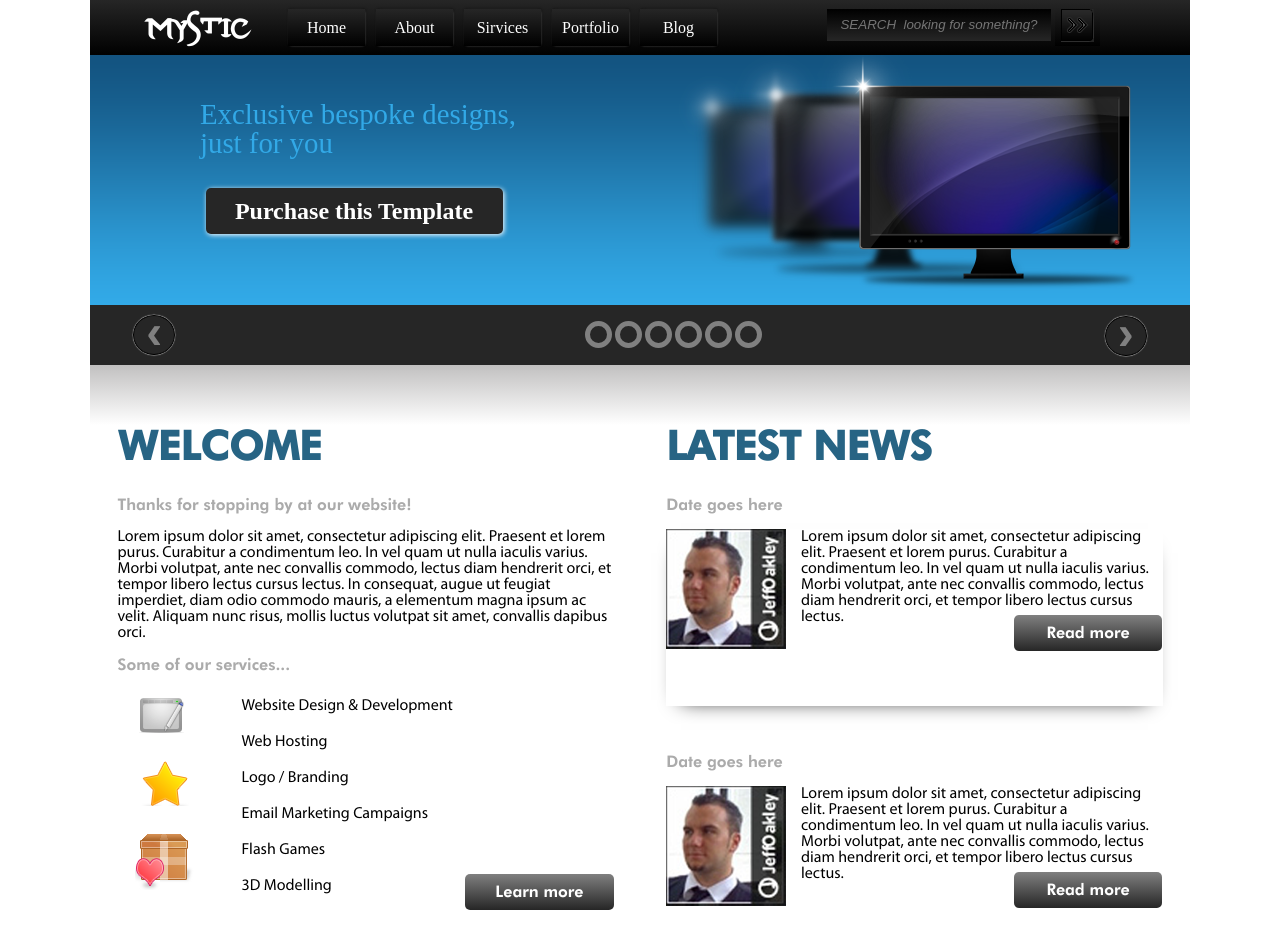
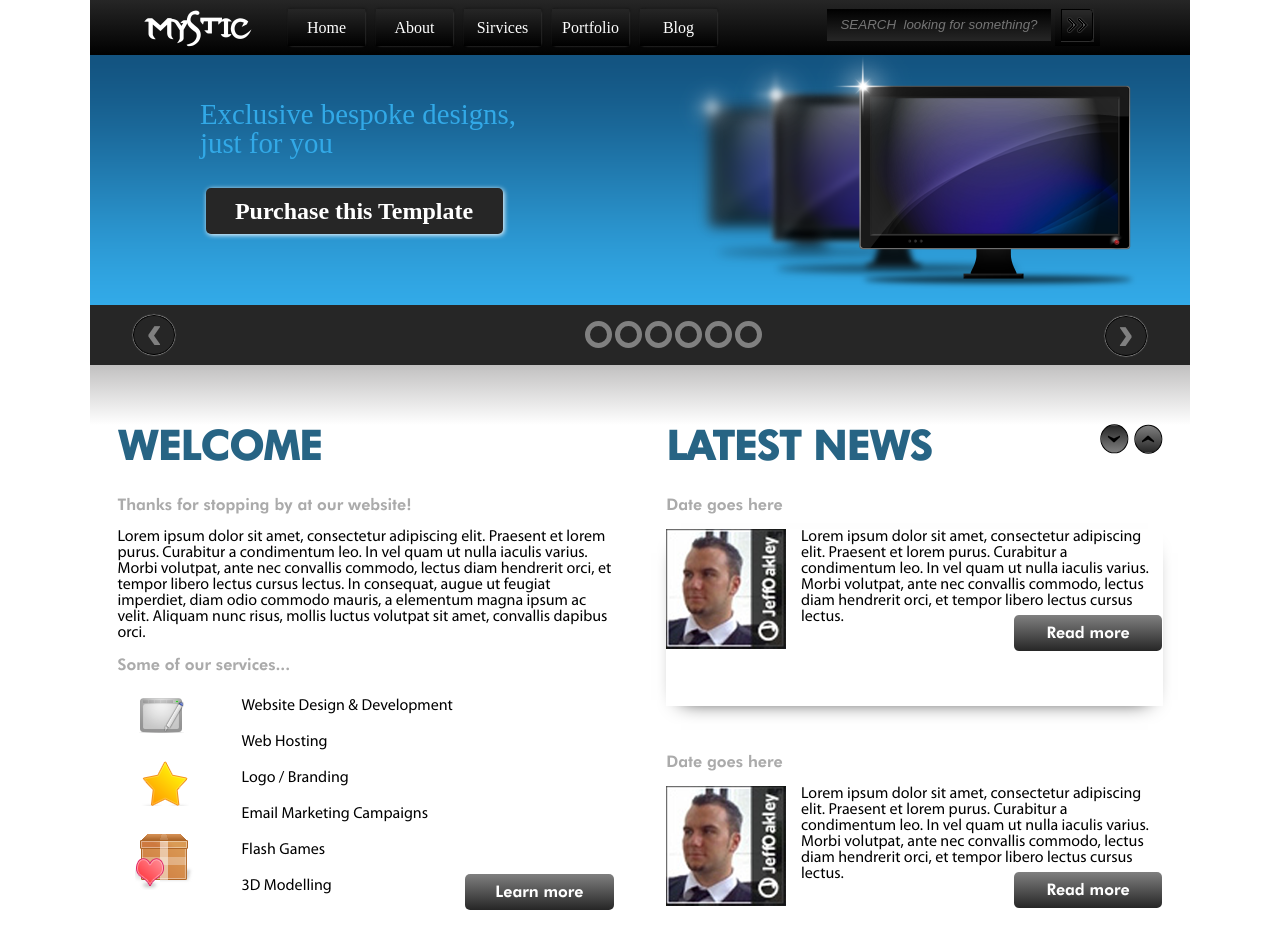
Before and after one commit to SkKostya/goodinc, a website: page public/index.html in a window 1280 px wide. Drawn offline with Linux system fonts and the light colour scheme.

Commit message:
Main End

```diff
--- a/public/index.html
+++ b/public/index.html
@@ -68,7 +68,10 @@
 					<div class="main__more main__more_position"><a href="#" class="main__roll">Learn more</a></div>
 				</div>
 				<div class="main__news">
-					<p class="main__caption">LATEST NEWS</p></br></br>
+					<p class="main__caption">LATEST NEWS</p>
+					<div class="main__arrow main__arrow_totop"><p class="main__totop">&#8249</p></div>
+					<div class="main__arrow main__arrow_tobottom"><p class="main__tobottom">&#8249</p></div>
+					</br></br>
 					<p class="main__greytext">Date goes here</p></br>
 					<div class="main__information"><img src="images/jeffo.png" style="float:left;margin-right:3%;">Lorem ipsum dolor sit amet, consectetur adipiscing elit. Praesent et lorem purus. Curabitur a condimentum leo. In vel quam ut nulla iaculis varius. Morbi volutpat, ante nec convallis commodo, lectus diam hendrerit orci, et tempor libero lectus cursus lectus.
 						<div class="main__more main__more_btn"><a href="#" class="main__roll">Read more</a></div>
--- a/src/scss/main.scss
+++ b/src/scss/main.scss
@@ -162,6 +162,33 @@
 		margin: 0 auto;
 	}
 
+	&__arrow{
+		position: relative;
+		top: -40px;
+		border-radius: 50%;
+		text-align: center;
+		font-size: 2em;
+		font-weight: bold;
+		padding: 1px 8px 1px 8px;
+		float: right;
+		border: 1px solid #000;
+		&_totop{
+			transform: rotate(90deg);
+			background: linear-gradient(to left, $black, grey);
+		}
+		&_tobottom{
+			transform: rotate(-90deg);
+			background: linear-gradient(to left, $black, grey);
+			left: -5px;
+		}
+		&:hover{
+			color: $blue;
+		}
+	}
+	&__totop,&__tobottom{
+		margin-top: -8px;
+	}
+
 	&__service{
 		width: 47.5%;
 		float: left;
```
Also changed, not shown: public/css/main.css.
